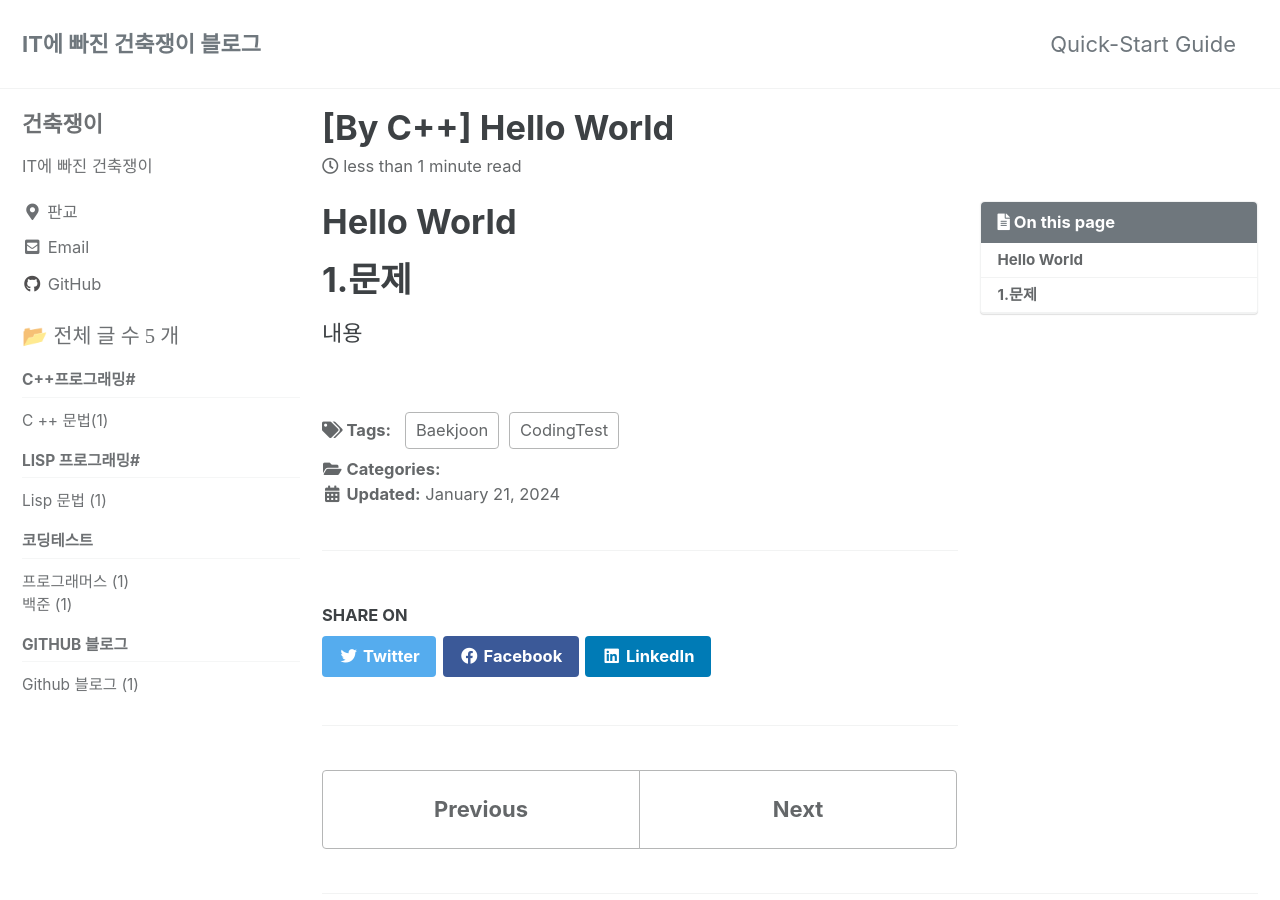
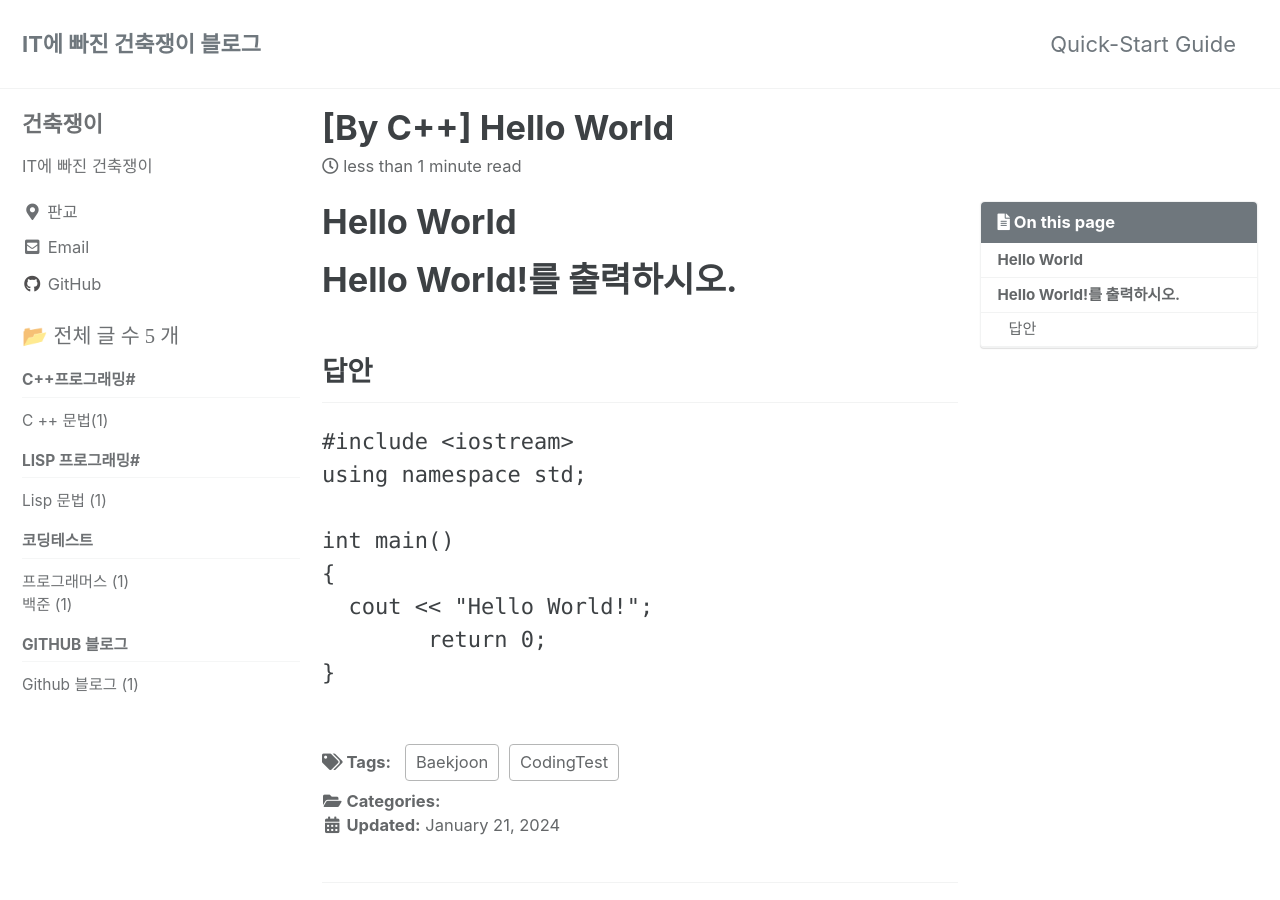
Before and after one commit to Gunchukzae/gunchukzae.github.io, a Jekyll site: the page built from _posts/2024-01-21-HelloWorld.md, in a window 1280 px wide and 900 px high. Built offline with Jekyll 4.4.1, drawn with Linux system fonts in a browser that asks for light colours; cached includes are drawn as plain includes.

Commit message:
helloworld

````diff
--- a/_posts/2024-01-21-Baek.md
+++ b/_posts/2024-01-21-HelloWorld.md
@@ -17,6 +17,18 @@ last_modified_at: 2024-01-21
 
 # Hello World
 
-1.문제
+Hello World!를 출력하시오.
 =============
-내용
+
+## 답안
+
+```C++
+#include <iostream>
+using namespace std;
+
+int main()
+{
+  cout << "Hello World!";
+	return 0;
+}
+```
````
